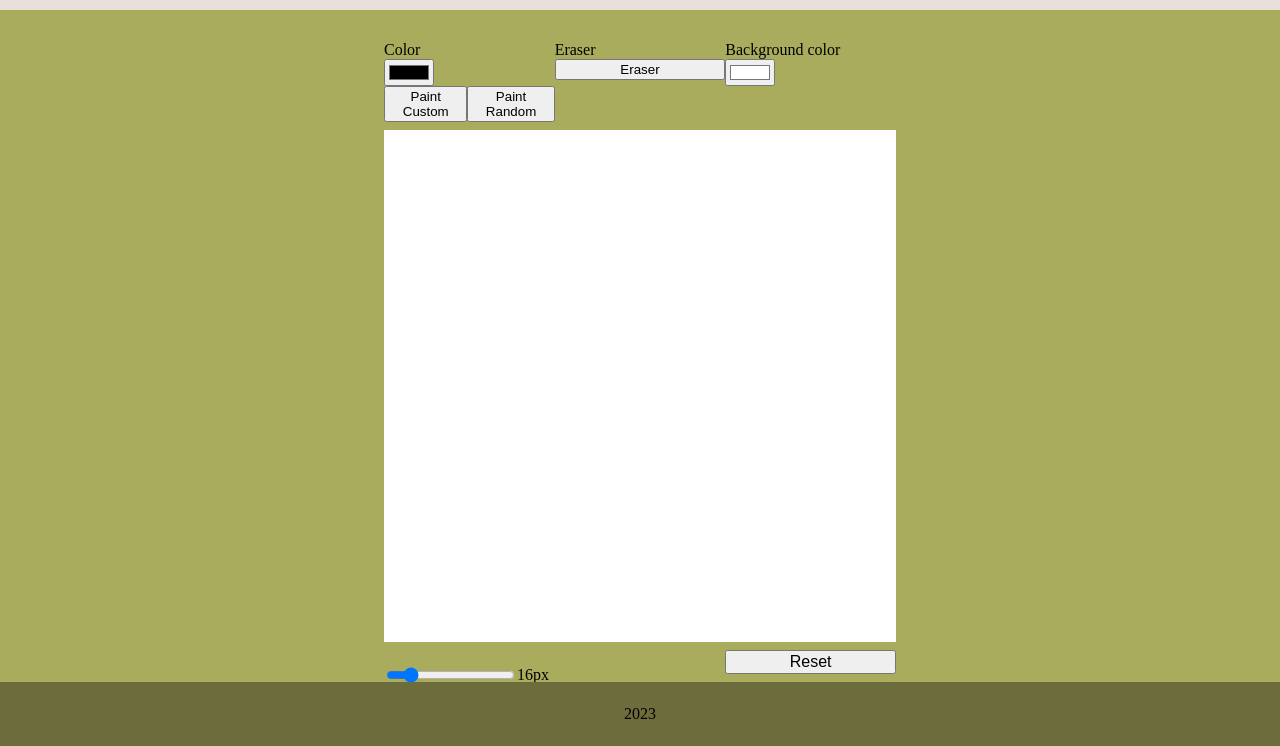
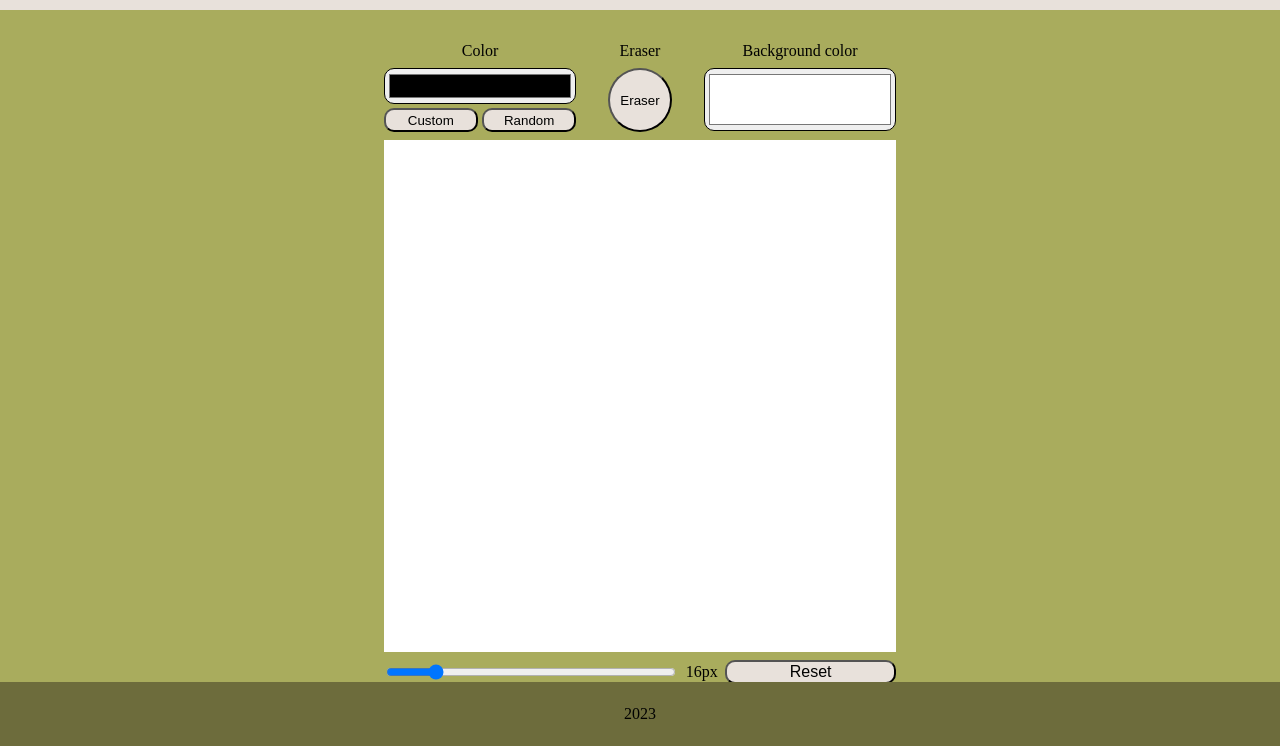
Before and after one commit to projecteurlumiere/etch-a-sketch-, a plain HTML site: page index.html in a window 1280 px wide. Shown: the part 54-800 px from the top of the page. Drawn offline with Linux system fonts and the light colour scheme.

Commit message:
add new interface layout

```diff
--- a/index.html
+++ b/index.html
@@ -19,8 +19,8 @@
                     <div class="optionName">Color</div>
                     <input class="color" type="color" id="head" name="head" value="#000000">
                     <div class="buttonsContainer">
-                        <button class="paintCustomButton">Paint Custom</button>
-                        <button class="paintRandomButton">Paint Random</button>
+                        <button class="paintCustomButton">Custom</button>
+                        <button class="paintRandomButton">Random</button>
                     </div>
                 </div>
                 <div class="eraserContainer">
--- a/style.css
+++ b/style.css
@@ -33,17 +33,21 @@ h1 {
 main {
     display: flex;
     flex-direction: column;
-    height: 90vh;
-    justify-content: center;
-    align-items: center;
+    height: 86vh;
     background-color: #A9AC5D;
 }
 
 .paintContainer {
+    margin-top: 2rem;
     display: flex;
     flex-direction: column;
     justify-content: center;
     align-items: center;
+}
+
+button {
+    background-color: #E8E1DB;
+    border-radius: 10px;
 }
 
 .settings-top,
@@ -52,15 +56,25 @@ main {
     width: var(--canvas-size);
 }
 
-.buttonsContainer {
-    display: flex;
-    flex-direction: row;
+.optionName {
+    margin-bottom: 0.5rem;
 }
 
 .settings-top > div {
     display: flex;
     flex-direction: column;
+    width: 37.5%;
+    text-align: center;
+}
 
+.color,
+.colorBackground {
+    width: 100%;
+    border-radius: 10px;
+}
+
+.color {
+    height: 40%;
 }
 
 .colorContainer,
@@ -68,8 +82,36 @@ main {
     width: calc(var(--canvas-size) / 3);
 }
 
+.buttonsContainer {
+    display: flex;
+    flex-direction: row;
+    justify-content: center;
+    gap: 0.3rem;
+    margin-top: auto;
+}
+
+.buttonsContainer > button {
+    height: 1.5rem;
+    width: 50%;
+}
+
 .eraserContainer {
     width: calc(var(--canvas-size) / 3);
+}
+
+.eraserContainer {
+    width: 25% !important;
+}
+
+.eraser {
+    margin: auto;
+    border-radius: 50% !important;
+    aspect-ratio: 1 / 1;
+    width: 50%;
+}
+
+.colorBackground {
+    height: 70%;
 }
 
 .sliderContainer {
@@ -77,6 +119,14 @@ main {
     align-items: center;
     font-size: 1rem;
     width: calc(var(--canvas-size) / 3 * 2);
+}
+
+.slider {
+    width: 85%;
+}
+
+.sliderContainer > p {
+    margin: 0 auto;
 }
 
 .reset {
```
